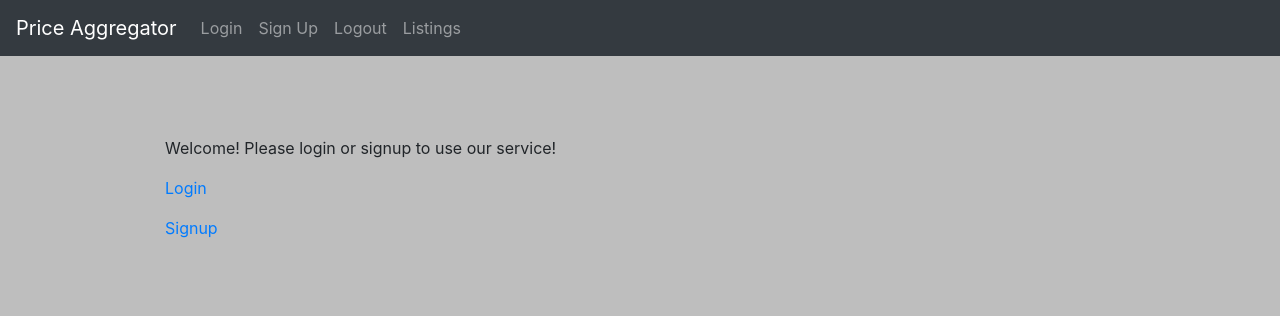
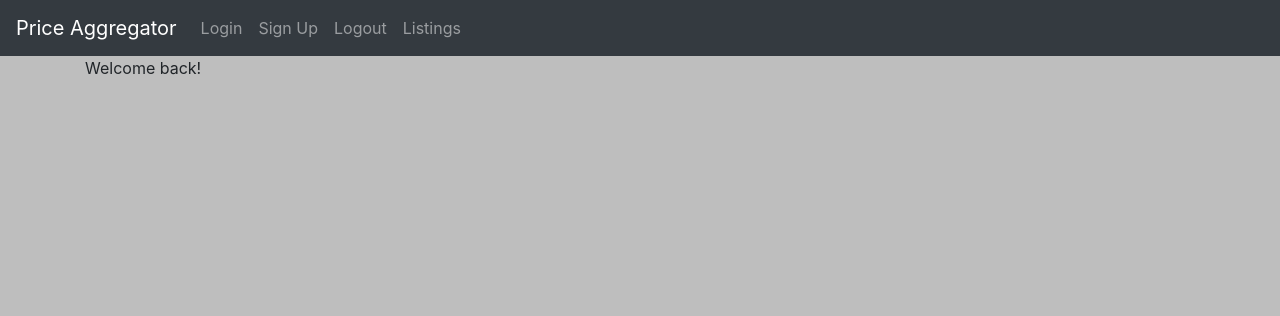
Before and after one commit to ecedmondson/price_aggregator, a Flask app: page / in a window 1280 px wide. Shown: the top 316 px of the page. Run offline with Flask 2, Linux system fonts and the light colour scheme; a user stored in the database is signed in; some libraries are stand-ins or nearby versions.

Commit message:
ENHANCEMENT: home page is a little more user friendly

```diff
--- a/templates/home.html
+++ b/templates/home.html
@@ -1,9 +1,13 @@
 {% extends "layout.html" %}
 
 {% block content %}
+    {% if current_user.is_authenticated %}
+        <p>Welcome back!</p>
+    {% else %}
     <div class="wrapper">
         <p>Welcome! Please login or signup to use our service!</p>
         <p><a href="/login">Login</a></p>
         <p><a href="/signup">Signup</a></p>
     </div>
+    {% endif %}
 {% endblock content %}
```
